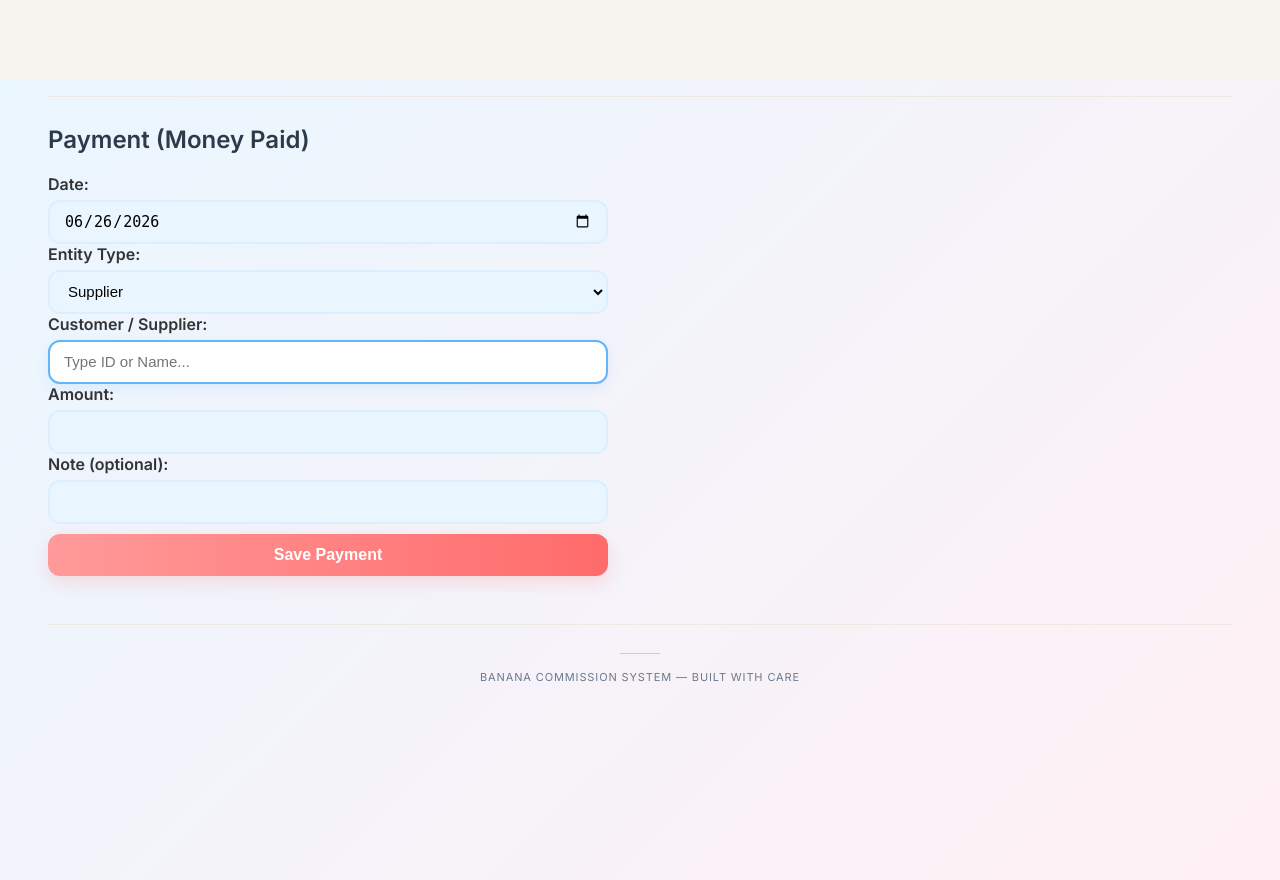
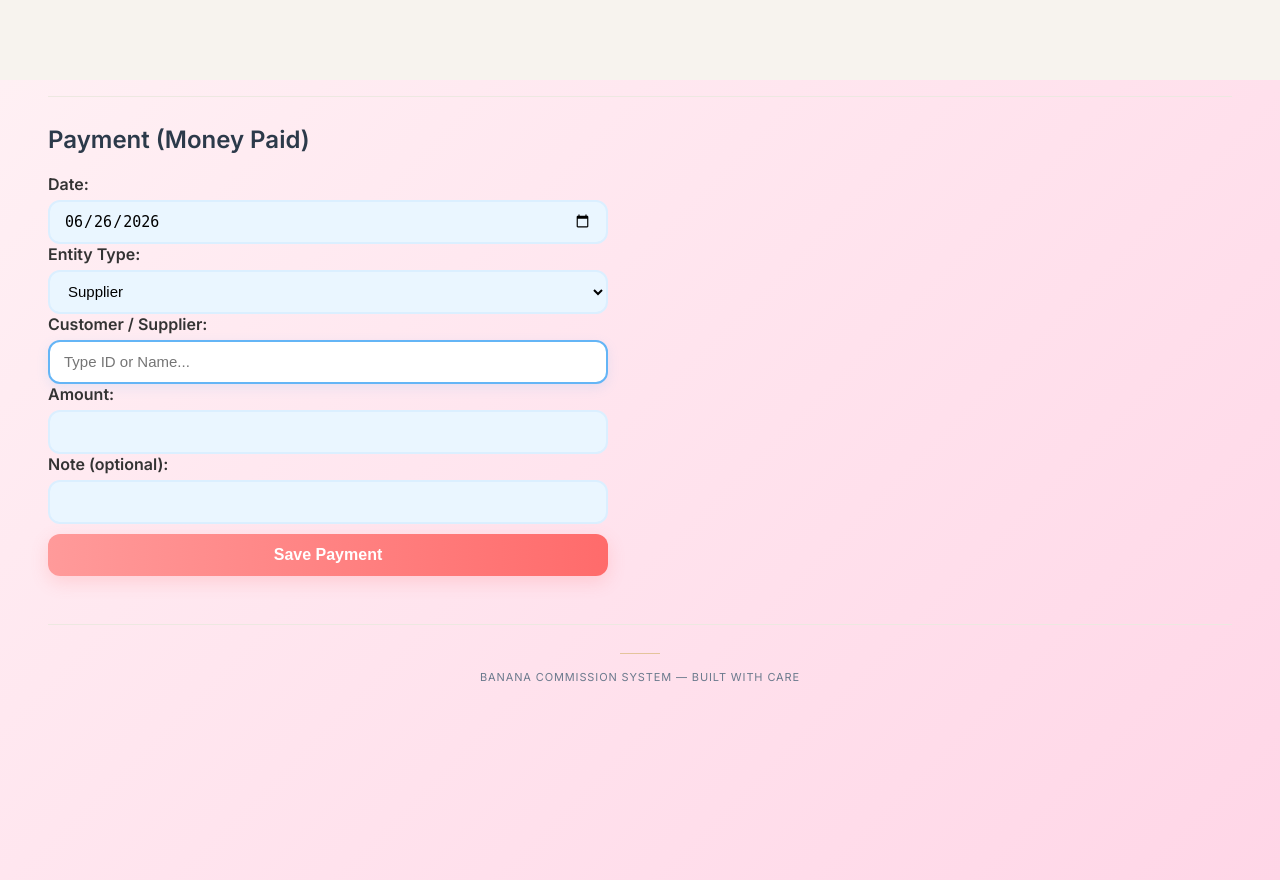
Before and after one commit to Anish-RS/commision-project-, a Flask app: page /transactions/payment in a window 1280 px wide. Run offline with Flask 3, Linux system fonts and the light colour scheme; data that the repository does not hold is empty; some libraries are stand-ins or nearby versions.

Commit message:
Update payment.html

```diff
--- a/templates/payment.html
+++ b/templates/payment.html
@@ -5,7 +5,7 @@
 * { box-sizing: border-box; }
 
 body {
-  background: linear-gradient(135deg, #eaf6ff, #fff0f4);
+  background: linear-gradient(135deg, #fff0f4, #ffd6e7);
 }
 
 .page-title {
```
